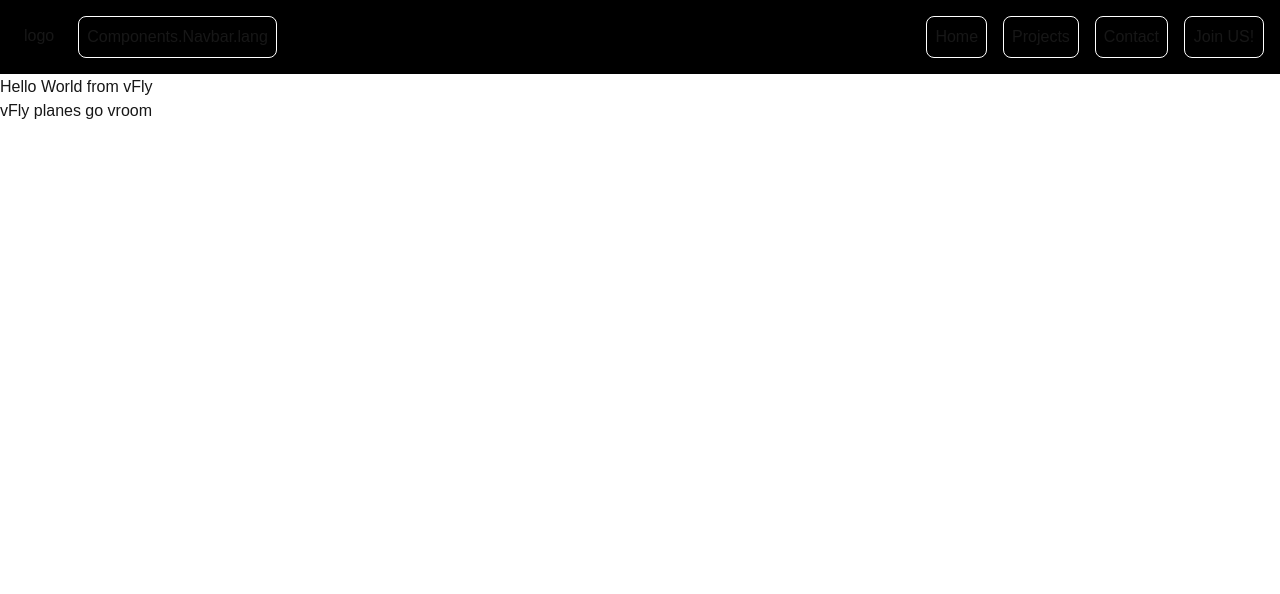
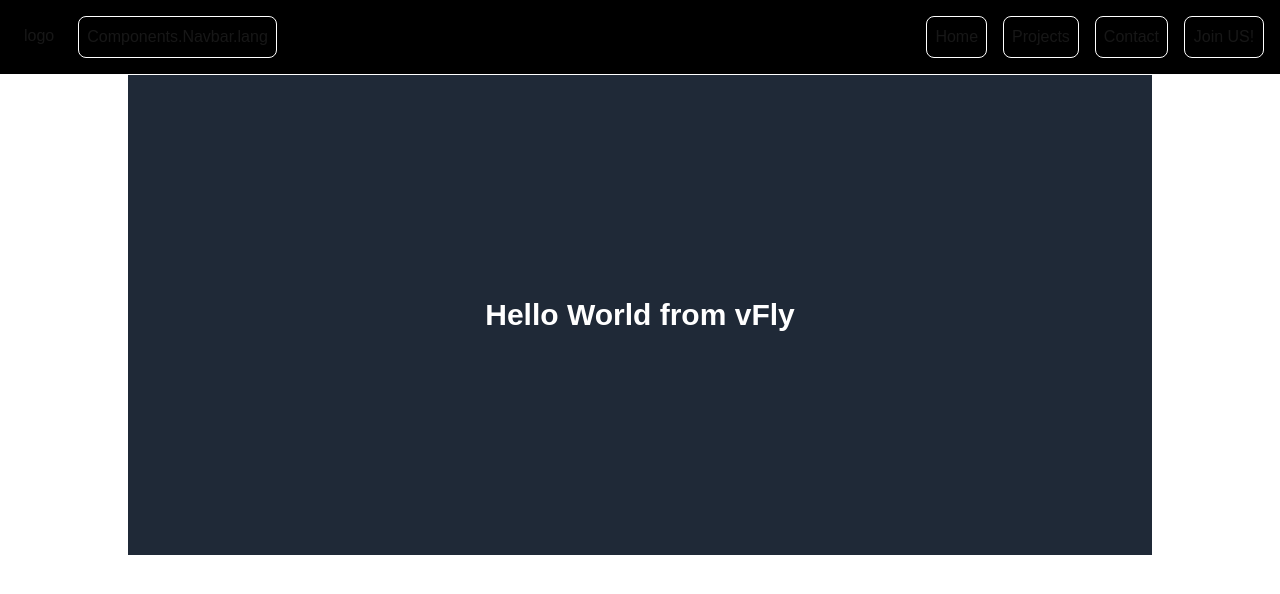
Before and after one commit to SKN-vFly/main-site, a Next.js app: page /en in a window 1280 px wide. Shown: the top 594 px of the page. Built offline with nearby package versions, Linux system fonts and the light colour scheme.

Commit message:
Working on the main page styling

```diff
--- a/app/[locale]/page.tsx
+++ b/app/[locale]/page.tsx
@@ -1,11 +1,11 @@
 import { useTranslations } from "next-intl";
+import { MediaHeader } from "@/components/MediaHeader";
 
 export default function Landing() {
   const t = useTranslations("MainPage");
   return (
     <div>
-      <h1>{t("title")}</h1>
-      <p>{t("body")}</p>
+      <MediaHeader text={t("title")} />
     </div>
   );
 }
```
